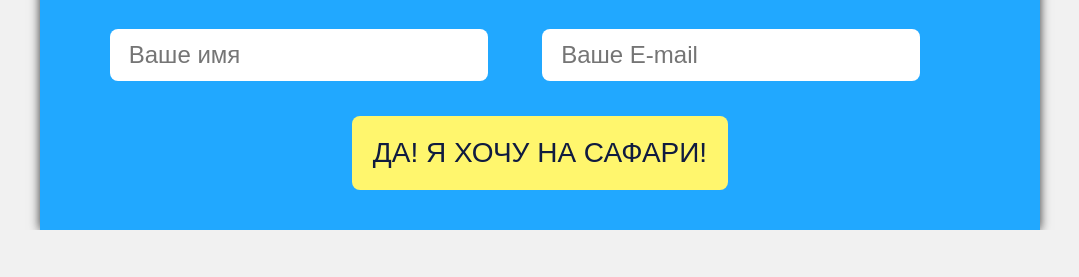
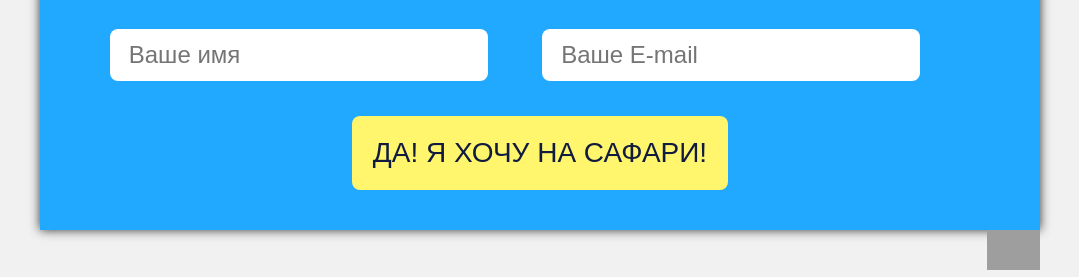
Before and after one commit to od-5/enjoy-africa, a Django app: page / in a window 1280 px wide. Shown: the part 3835-4112 px from the top of the page, without its empty margins (100-1179 px from the left). Before the commit the page ends 4065 px from the top, so only its background shows below. Run offline with Django 3.2, Linux system fonts and the light colour scheme; data comes from the database, SQL or seed files in the repository; data that the repository does not hold is empty; style sheets or scripts are compiled from the project's sources; grey boxes are pictures that could not be loaded.

Commit message:
fix creator

```diff
--- a/static/css/style.css
+++ b/static/css/style.css
@@ -486,3 +486,10 @@ label.error {
 .modal form input {
   margin-bottom: 10px;
 }
+.creator {
+  position: absolute;
+  right: 0;
+}
+.creator img {
+  height: 40px;
+}
--- a/static/css/style.less
+++ b/static/css/style.less
@@ -484,3 +484,10 @@ label.error {
     }
   }
 }
+.creator {
+  position: absolute;
+  right: 0;
+  img {
+    height: 40px;
+  }
+}
--- a/templates/base.html
+++ b/templates/base.html
@@ -229,6 +229,7 @@
                 <input type="email" name="email" placeholder="Ваше E-mail"/>
                 <input type="submit" value="Да! Я хочу на САФАРИ!"/>
             </form>
+            <a href="" class="creator"><img src="/static/img/our-logo.png" alt=""></a>
         </div>
     </footer>
 </div>
```
